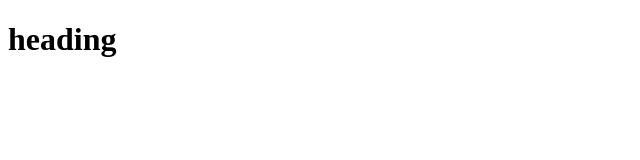
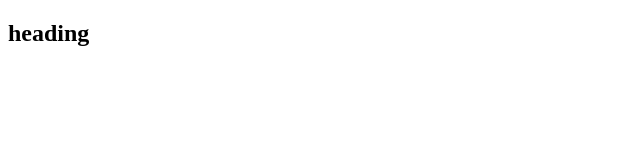
Before and after one commit to sahusateesh8737/devOps, a plain HTML site: page index.html in a window 1280 px wide. Shown: the whole page, without its empty margins (0-640 px from the left). Drawn offline with Linux system fonts and the light colour scheme.

Commit message:
file updated

```diff
--- a/index.html
+++ b/index.html
@@ -6,6 +6,6 @@
     <title>Document</title>
 </head>
 <body>
-    <h1>heading</h1>
+    <h2>heading</h2>
 </body>
 </html>
```
